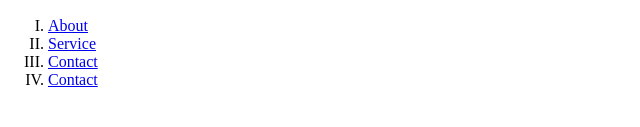
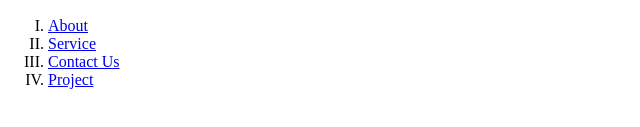
Before and after one commit to Iampro0786/Assignment-7, a plain HTML site: page index.html in a window 1280 px wide. Shown: the part 183-310 px from the top of the page, 0-640 px from the left. Drawn offline with Linux system fonts and the light colour scheme.

Commit message:
Update index.html

```diff
--- a/index.html
+++ b/index.html
@@ -11,8 +11,8 @@
     <ol type="I">
         <li><a href="./about.html">About</a></li>
         <li><a href="./service.html">Service</a></li>
-        <li><a href="./contact.html">Contact</a></li>
-        <li><a href="./contact.html">Contact</a></lili>
+        <li><a href="./contact.html">Contact Us</a></li>
+        <li><a href="./project.html">Project</a></lili>
         </ol>
 </body>
 </html>
```
